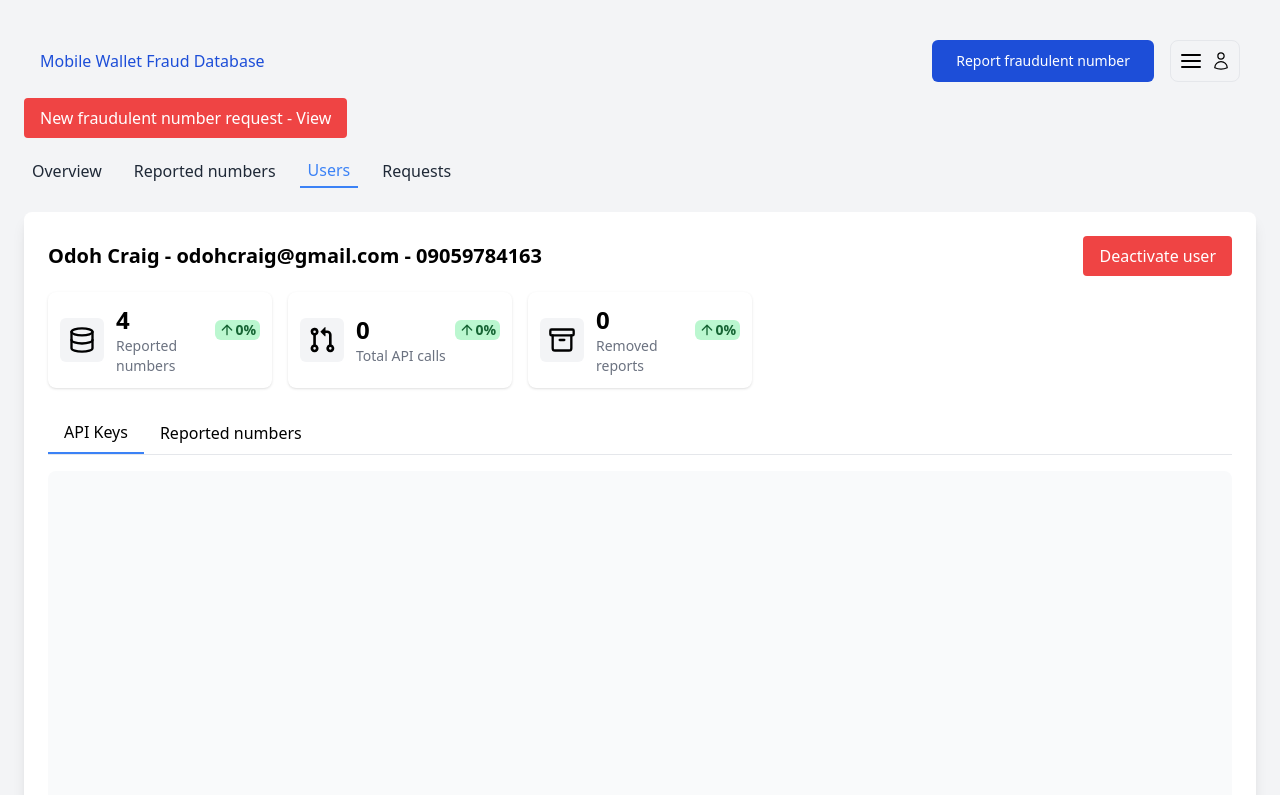
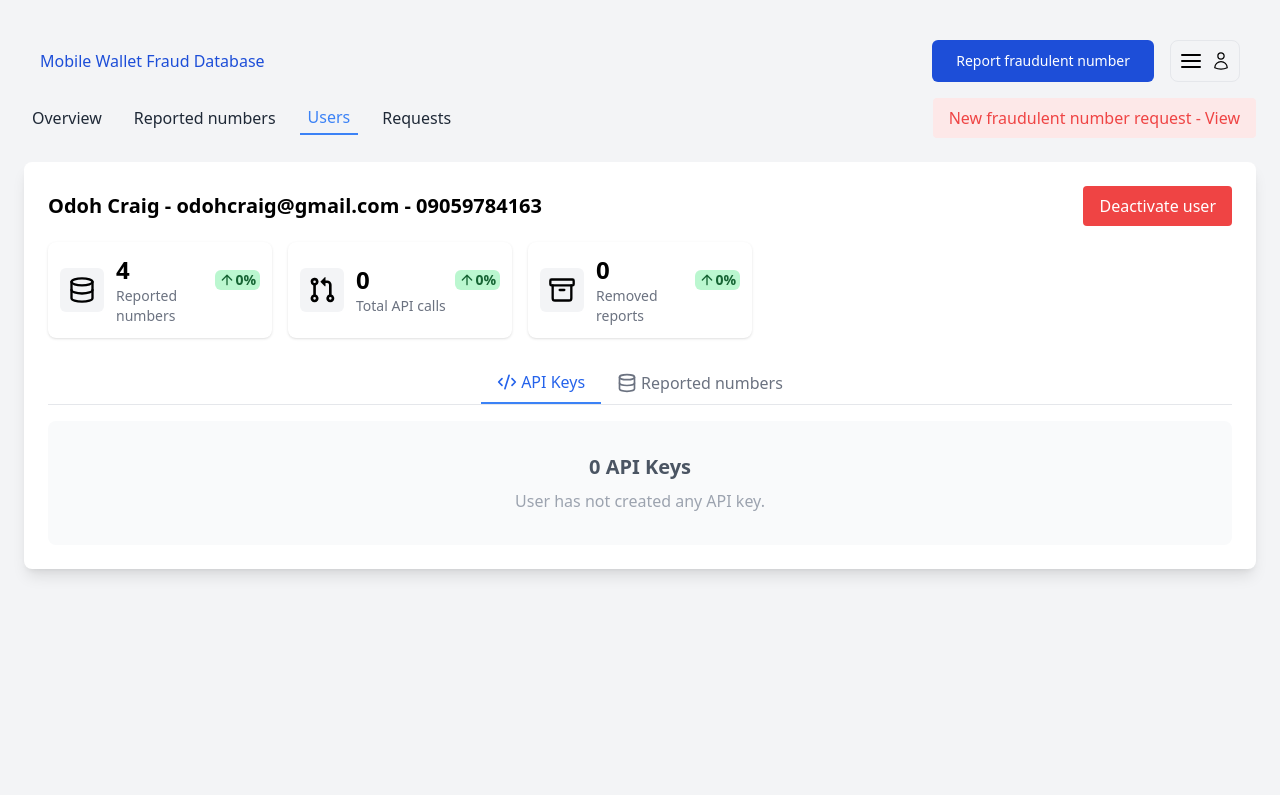
Before and after one commit to sosualfred/mobile-wallet-fraud-database, a React (Vite) app in the folder frontend-admin/: page /user in a window 1280 px wide. Shown: the top 795 px of the page. Built offline with nearby package versions, Linux system fonts and the light colour scheme.

Commit message:
styled the ui for the user details

```diff
--- a/frontend-admin/src/components/Users.jsx
+++ b/frontend-admin/src/components/Users.jsx
@@ -1,12 +1,10 @@
-
 import React, { useState } from 'react';
 import Navbar from './navbar';
 import OverviewContent from '../pages/adminDashboard/adminOverview';
 import RequestsContent from '../pages/adminDashboard/requestContents';
 import ReportedNumbersContent from '../pages/adminDashboard/reportedNumbers';
-
-import { Archive, ArrowUp, Database} from 'lucide-react';
-import GitPull from "../assets/git-pull-request.svg"
+import { Archive, ArrowUp, Database, CodeXml } from 'lucide-react';
+import GitPull from "../assets/git-pull-request.svg";
 
 const StatCard = ({ icon, value, title }) => (
   <div className="bg-white p-3 rounded-lg shadow flex items-center justify-between">
@@ -27,6 +25,7 @@ const StatCard = ({ icon, value, title }) => (
 
 const UserDashboard = () => {
   const [activeTab, setActiveTab] = useState('Users');
+  const [subTab, setSubTab] = useState('API Keys'); // Added subTab state for nested tabs
 
   const renderContent = () => {
     switch (activeTab) {
@@ -37,7 +36,6 @@ const UserDashboard = () => {
       case 'Users':
         return (
           <div>
-
             <div className="bg-white p-6 rounded-lg shadow-lg">
               <div className="flex justify-between items-center mb-4">
                 <h2 className="text-xl font-semibold">Odoh Craig - odohcraig@gmail.com - 09059784163</h2>
@@ -48,19 +46,39 @@ const UserDashboard = () => {
                 <StatCard icon={<Database className="w-7 h-7" />} value={4} title="Reported numbers" />
                 <StatCard icon={<img src={GitPull} alt="Git Pull" className="w-7 h-7" />} value={0} title="Total API calls" />
                 <StatCard icon={<Archive className="w-7 h-7" />} value={0} title="Removed reports" />
-
               </div>
 
-              {/* Tabs */}
-              <div className="flex border-b mb-4">
-                <button className="px-4 py-2 border-b-2 border-blue-500">API Keys</button>
-                <button className="px-4 py-2">Reported numbers</button>
+              {/* Sub Tabs for API Keys and Reported Numbers  */}
+
+              <div className="flex justify-center items-center border-b mb-4">
+                <button
+                  onClick={() => setSubTab('API Keys')}
+                  className={`flex items-center px-4 py-2 ${subTab === 'API Keys' ? 'border-b-2 border-blue-500 text-blue-600' : 'text-gray-500'}`}
+                >
+                  <CodeXml className="w-5 h-5 mr-1" />
+                  API Keys
+                </button>
+                <button
+                  onClick={() => setSubTab('Reported numbers')}
+                  className={`flex items-center px-4 py-2 ${subTab === 'Reported numbers' ? 'border-b-2 border-blue-500 text-blue-600' : 'text-gray-500'}`}
+                >
+                  <Database className="w-5 h-5 mr-1" />
+                  Reported numbers
+                </button>
               </div>
 
-              {/* Content */}
-              <div className="bg-gray-50 p-80 rounded-lg">
-                <p className="text-center text-gray-600">0 API Keys</p>
-                <p className="text-center text-gray-400">User has not created any API key.</p>
+              {/* Sub Tab Content */}
+              <div className="bg-gray-50 p-8 rounded-lg text-center text-gray-600">
+                {subTab === 'API Keys' ? (
+                  <div>
+                    <p className="text-xl font-semibold">0 API Keys</p>
+                    <p className="mt-2 text-gray-400">User has not created any API key.</p>
+                  </div>
+                ) : (
+                  <div>
+                    <p className="text-gray-400">No reported numbers available.</p>
+                  </div>
+                )}
               </div>
             </div>
           </div>
@@ -75,26 +93,28 @@ const UserDashboard = () => {
   return (
     <div className="p-6 bg-gray-100 min-h-screen">
       <Navbar />
-      <div className="flex items-center justify-between mb-4">
-        <div>
-          <button className="bg-red-500 text-white px-4 py-2 rounded">
-            New fraudulent number request - View
-          </button>
-        </div>
-      </div>
 
-      <div className="flex space-x-4 mb-6">
+
+      <div className="flex items-center justify-between mb-6">
+
+        <div className="flex space-x-4">
           {['Overview', 'Reported numbers', 'Users', 'Requests'].map((tab) => (
             <button
               key={tab}
               onClick={() => setActiveTab(tab)}
-            className={`px-2 py-1 ${activeTab === tab ? 'border-b-2 border-blue-500 text-blue-500' : 'text-gray-800'
-              }`}
+              className={`px-2 py-1 ${activeTab === tab ? 'border-b-2 border-blue-500 text-blue-500' : 'text-gray-800'}`}
             >
               {tab}
             </button>
           ))}
         </div>
+
+
+        <button className="bg-[#fde8e8] text-red-500 px-4 py-2 rounded">
+          New fraudulent number request - View
+        </button>
+      </div>
+
 
       <div>{renderContent()}</div>
     </div>
```
Lines whose indentation alone changed are shown as unchanged.
